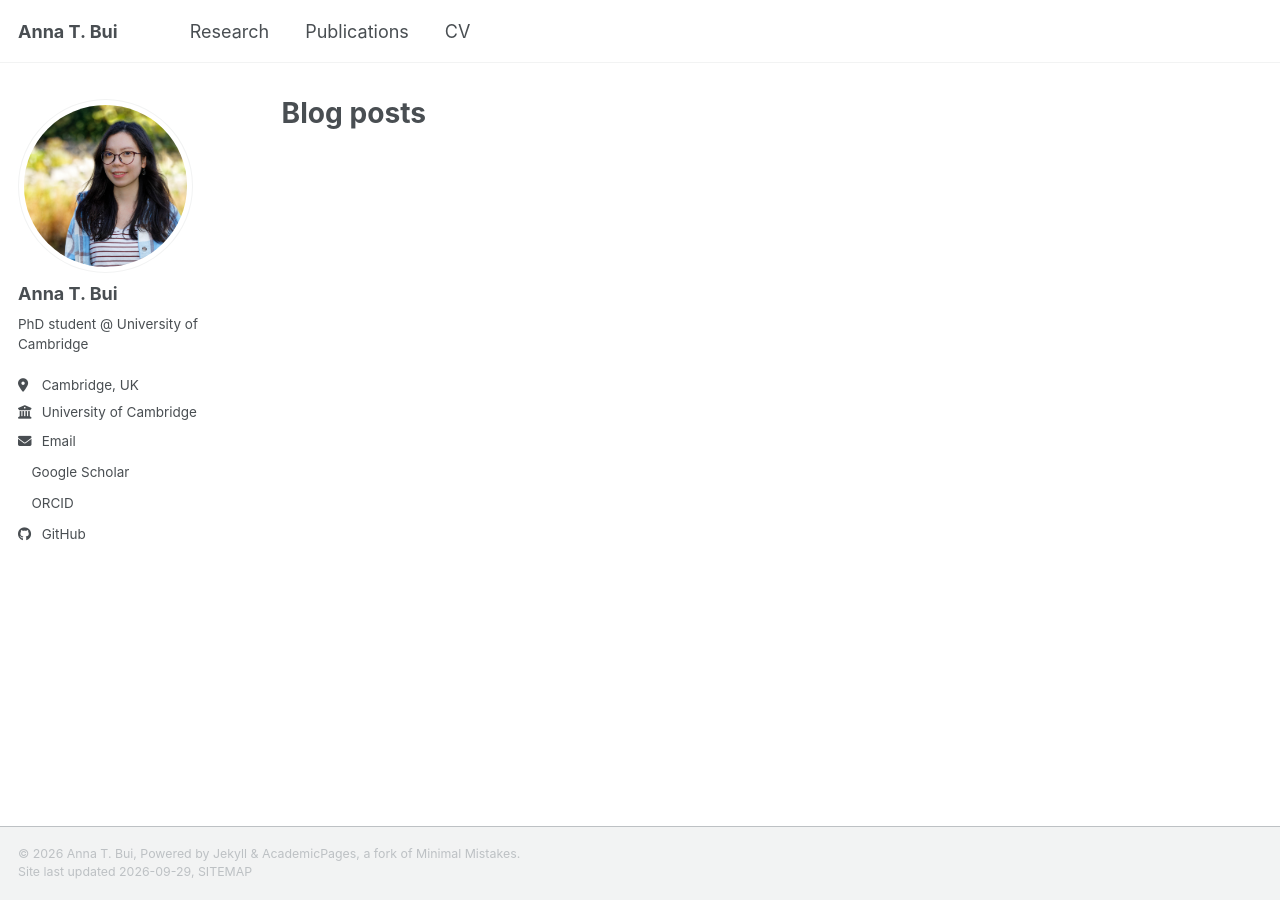
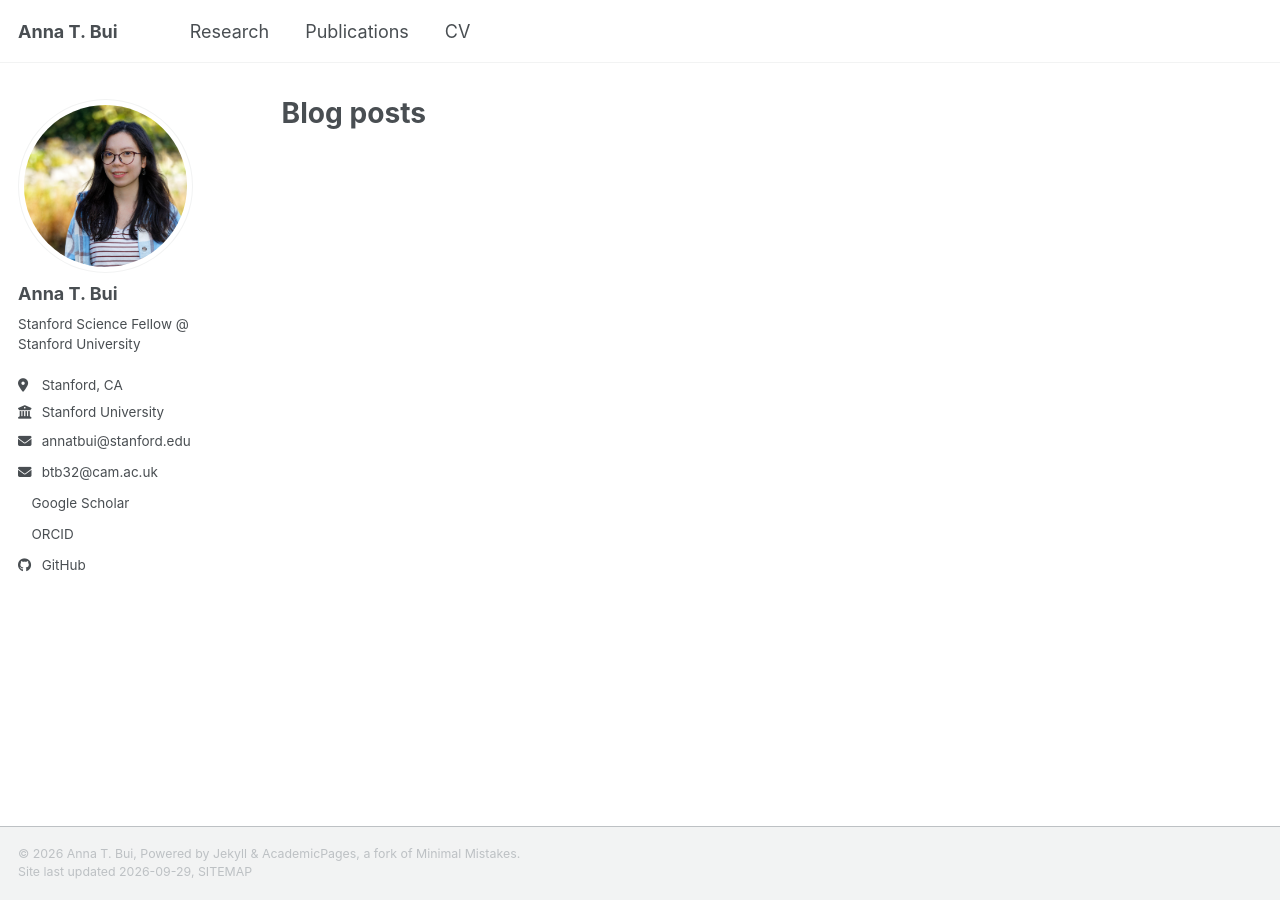
Before and after one commit to annatbui/annatbui.github.io, a Jekyll site: the page built from _pages/year-archive.html, in a window 1280 px wide. Built offline with Jekyll 4.4.1, drawn with Linux system fonts in a browser that asks for light colours; a style sheet for code colours, icons or effects is not loaded.

Commit message:
Add Stanford fellowship, second email, and recent highlights
Update the about text and sidebar for the Stanford Science Fellow role,
list both Stanford and Cambridge emails in the sidebar, and add a Recent
Highlights section with embedded LinkedIn posts.

```diff
--- a/_config.yml
+++ b/_config.yml
@@ -12,7 +12,7 @@
 title                    : "Anna T. Bui"
 title_separator          : "-"
 name                     : &name "Anna T. Bui"
-description              : &description "Anna T. Bui, PhD student in Chemistry at the University of Cambridge"   # Update this with a general description of your site, this is the default if not overridden by a page
+description              : &description "Anna T. Bui, Stanford Science Fellow at Stanford University"   # Update this with a general description of your site, this is the default if not overridden by a page
 url                      : https://annatbui.github.io # The base hostname & protocol for your site e.g. "https://[your GitHub username].github.io",
                                                            # or if you already have some other page hosted on Github then use "https://[your GitHub username].github.io/[Your Repo Name]"
 baseurl                  : "" # the subpath of your site, e.g. "/blog"
@@ -26,11 +26,13 @@
   avatar           : "prof_pic.jpg"
   name             : "Anna T. Bui"
   pronouns         : # example: "she/her"
-  bio              : "PhD student @ University of Cambridge"
-  location         : "Cambridge, UK"
-  employer         : "University of Cambridge"
+  bio              : "Stanford Science Fellow @ Stanford University"
+  location         : "Stanford, CA"
+  employer         : "Stanford University"
   uri              : # URL
-  email            : "btb32@cam.ac.uk"
+  email            :
+    - "annatbui@stanford.edu"
+    - "btb32@cam.ac.uk"
 
   # Academic websites
   academia         : # URL
--- a/_includes/author-profile.html
+++ b/_includes/author-profile.html
@@ -34,7 +34,14 @@
         <li><a href="{{ author.uri }}"><i class="fas fa-fw fa-link icon-pad-right" aria-hidden="true"></i>{{ site.data.ui-text[site.locale].website_label | default: "Website" }}</a></li>
       {% endif %}
       {% if author.email %}
-        <li><a href="mailto:{{ author.email }}"><i class="fas fa-fw fa-envelope icon-pad-right" aria-hidden="true"></i>{{ site.data.ui-text[site.locale].email_label | default: "Email" }}</a></li>
+        {% if author.email.first %}
+          <!-- Multiple addresses: show each address in full -->
+          {% for address in author.email %}
+            <li><a href="mailto:{{ address }}"><i class="fas fa-fw fa-envelope icon-pad-right" aria-hidden="true"></i>{{ address }}</a></li>
+          {% endfor %}
+        {% else %}
+          <li><a href="mailto:{{ author.email }}"><i class="fas fa-fw fa-envelope icon-pad-right" aria-hidden="true"></i>{{ site.data.ui-text[site.locale].email_label | default: "Email" }}</a></li>
+        {% endif %}
       {% endif %}
 
       <!-- Font Awesome and Academicons icons / Academic websites -->
```
Also changed, not shown: _pages/about.md (+13 -1 lines).
